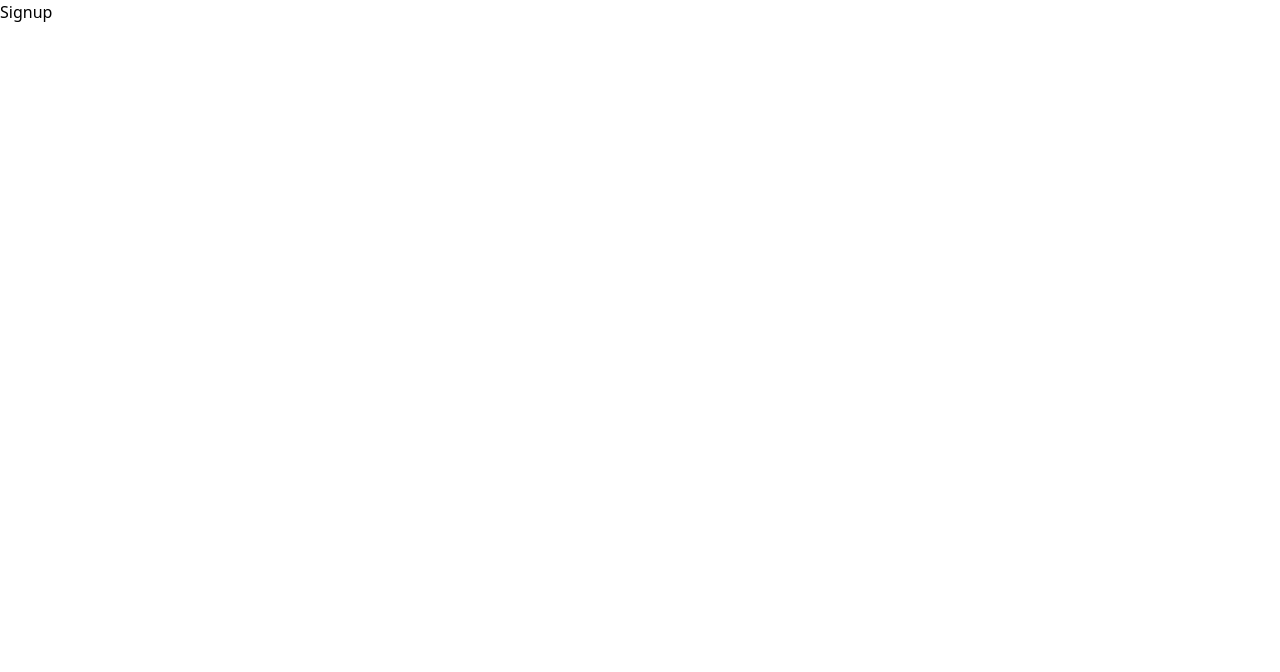
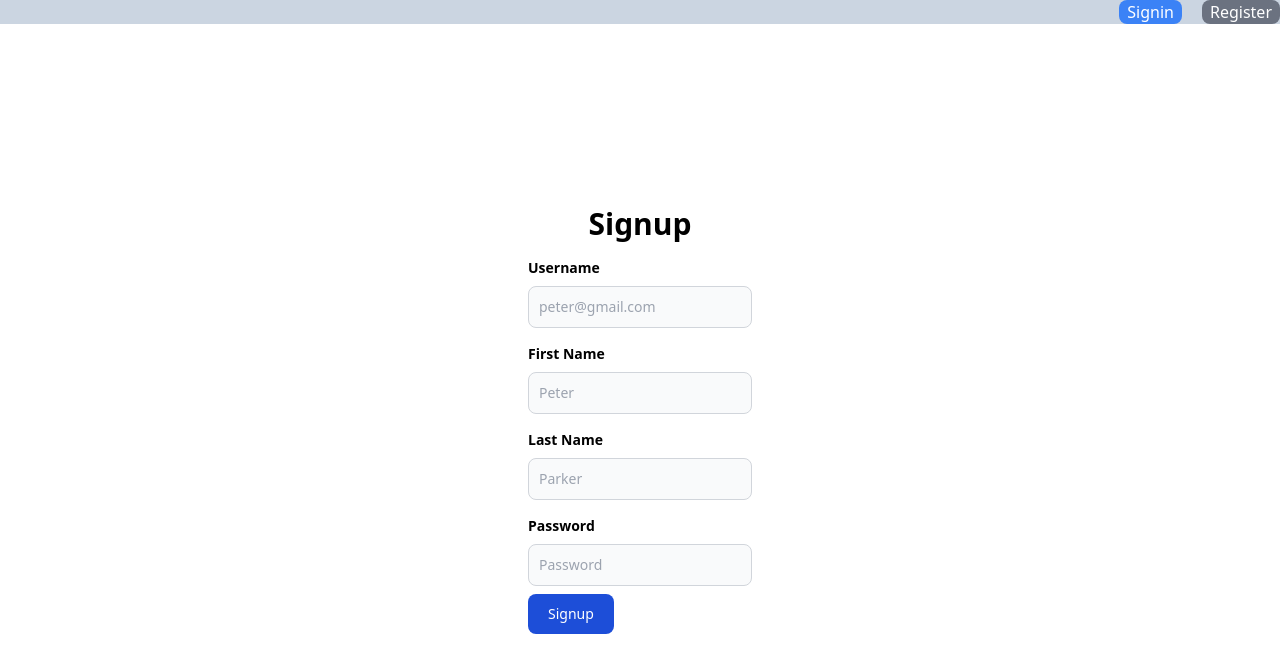
Before and after one commit to Yushank/gym-log, a Next.js app: page /signup in a window 1280 px wide. Shown: the top 672 px of the page. Built offline with nearby package versions, Linux system fonts and the light colour scheme; no server answers.

Commit message:
added navbar functionality

```diff
--- /dev/null
+++ b/app/components/Appbar.tsx
@@ -0,0 +1,53 @@
+"use client"
+
+import { signIn, signOut, useSession } from "next-auth/react"
+import { useRouter } from "next/navigation";
+import React from "react";
+
+
+export const Appbar = () => {
+
+    const { data: session } = useSession();
+    const router = useRouter();
+
+    async function SignupNavigation(){
+        router.push("/signup")
+    }
+
+
+    return <div>
+        <div className="flex justify-end space-x-5 bg-slate-300">
+            {!session ? (
+                <>
+                    <Button onclick={()=> signIn()} label="Signin" color="blue" />
+                    <Button onclick={SignupNavigation} label="Register" color="gray"/>
+                </>
+            ) : (
+                <Button onclick={()=> signOut()} label="Signout" color="red" />
+            )}
+        </div>
+    </div>
+}
+
+
+interface ButtonProps {
+    label: string,
+    color: 'blue' | 'red' | 'gray',
+    onclick: React.MouseEventHandler<HTMLButtonElement>
+}
+
+function Button({ label, color, onclick }: ButtonProps) {
+    const baseClasses = "rounded-lg text-white px-2"
+
+    const colorClasses = {
+        blue: "bg-blue-500",
+        red: "bg-orange-500",
+        gray: "bg-gray-500"
+    }
+
+    const colorClass = colorClasses[color] || "bg-gray-500"
+
+    return <div>
+        <button onClick = {onclick} className={`${baseClasses} ${colorClass}`}>{label}</button>
+    </div>
+}
--- a/app/components/Signup.tsx
+++ b/app/components/Signup.tsx
@@ -1,3 +1,5 @@
+"use client"
+
 import { signupInput } from "@/schemas/userSchema";
 import axios from "axios";
 import { useRouter } from "next/navigation";
@@ -16,49 +18,51 @@ export const Signup = () => {
 
     const router = useRouter();
 
-    async function sendRequest(){
-        try{
-            const response = await axios.post("/api/user/signup", {
+    async function sendRequest() {
+        try {
+            const response = await axios.post("/api/user/signup",
                 postInputs
-            })
+            )
             router.push("/api/auth/signin")
         }
-        catch(error){
+        catch (error) {
             alert('Error while signing up');
             console.log(error)
         }
     }
 
 
-    return <div>
+    return <div className="h-screen flex justify-center flex-col">
+        <div className="flex justify-center">
             <div>
+                <div className="text-3xl font-extrabold text-center">Signup</div>
                 <div>
-                <div>Signup</div>
-                <LabelledInput label="Username" placeholder="peter@gmail.com" onChange={(e)=>{
+                    <LabelledInput label="Username" placeholder="peter@gmail.com" onChange={(e) => {
                         setPostInputs({
                             ...postInputs,
                             email: e.target.value
                         })
                     }}></LabelledInput>
-                <LabelledInput label="First Name" placeholder="Peter" onChange={(e)=>{
+                    <LabelledInput label="First Name" placeholder="Peter" onChange={(e) => {
                         setPostInputs({
                             ...postInputs,
                             firstName: e.target.value
                         })
                     }}></LabelledInput>
-                <LabelledInput label="Last Name" placeholder="Parker" onChange={(e)=>{
+                    <LabelledInput label="Last Name" placeholder="Parker" onChange={(e) => {
                         setPostInputs({
                             ...postInputs,
                             lastName: e.target.value
                         })
                     }}></LabelledInput>
-                <LabelledInput label="Password" type="password" placeholder="Password" onChange={(e)=>{
+                    <LabelledInput label="Password" type="password" placeholder="Password" onChange={(e) => {
                         setPostInputs({
                             ...postInputs,
                             password: e.target.value
                         })
                     }}></LabelledInput>
-                <button onClick={sendRequest}>Signup</button>
+                    <button onClick={sendRequest} type="button" className="text-white bg-blue-700 hover:bg-blue-800 focus:ring-4 focus:ring-blue-300 font-medium rounded-lg text-sm px-5 py-2.5 me-2 mb-2 dark:bg-blue-600 dark:hover:bg-blue-700 focus:outline-none dark:focus:ring-blue-800 mt-2">Signup</button>
+                </div>
             </div>
         </div>
     </div>
@@ -72,9 +76,9 @@ interface LabelledInput {
     onChange: (e: ChangeEvent<HTMLInputElement>) => void
 }
 
-function LabelledInput({label, placeholder, type, onChange} : LabelledInput){
+function LabelledInput({ label, placeholder, type, onChange }: LabelledInput) {
     return <div>
-        <label>{label}</label>
-        <input placeholder={placeholder} type={type || "text"} onChange={onChange} ></input>
+        <label className="block mb-2 text-sm font-semibold text-black pt-4">{label}</label>
+        <input placeholder={placeholder} type={type || "text"} onChange={onChange} className="bg-gray-50 border border-gray-300 text-gray-900 text-sm rounded-lg focus:ring-blue-500 focus:border-blue-500 block w-full p-2.5" ></input>
     </div>
 }
--- a/app/layout.tsx
+++ b/app/layout.tsx
@@ -1,6 +1,8 @@
 import type { Metadata } from "next";
 import localFont from "next/font/local";
 import "./globals.css";
+import { Appbar } from "./components/Appbar";
+import { Providers } from "./providers";
 
 const geistSans = localFont({
   src: "./fonts/GeistVF.woff",
@@ -28,7 +30,12 @@ export default function RootLayout({
       <body
         className={`${geistSans.variable} ${geistMono.variable} antialiased`}
       >
-        {children}
+
+
+        <Providers>
+          <Appbar />
+          {children}
+        </Providers>
       </body>
     </html>
   );
--- /dev/null
+++ b/app/providers.tsx
@@ -0,0 +1,10 @@
+"use client"
+import { SessionProvider } from "next-auth/react";
+
+
+
+export function Providers({children}: {children: React.ReactNode}){
+    return <SessionProvider>
+        {children}
+    </SessionProvider>
+}
--- a/app/signup/page.tsx
+++ b/app/signup/page.tsx
@@ -1,8 +1,9 @@
+import { Signup } from "../components/Signup";
 
 
 
 export default function (){
     return <div>
-        Signup
+        <Signup />
     </div>
 }
--- a/package.json
+++ b/package.json
@@ -16,6 +16,7 @@
     "next-auth": "^4.24.10",
     "react": "^18.2.0",
     "react-dom": "^18.2.0",
+    "react-router-dom": "^6.28.0",
     "zod": "^3.23.8"
   },
   "devDependencies": {
```
Also changed, not shown: 1 other file (tests, documents, lock files or other folders). Lines whose indentation alone changed are shown as unchanged.
